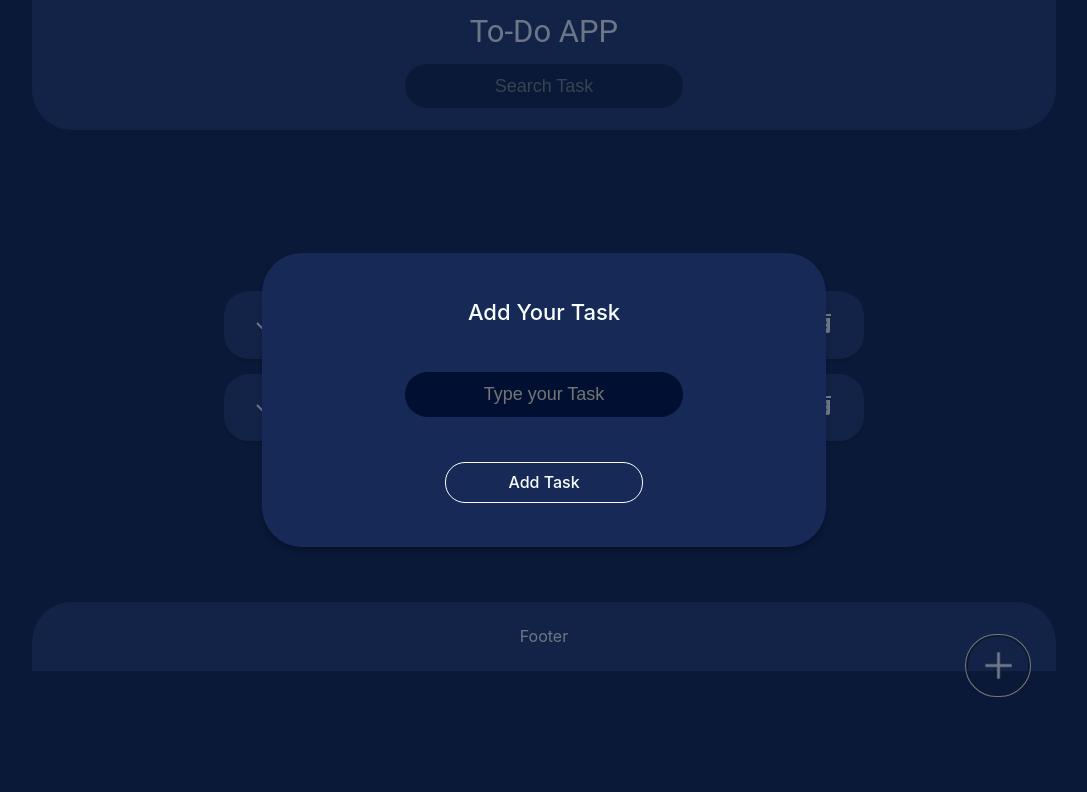
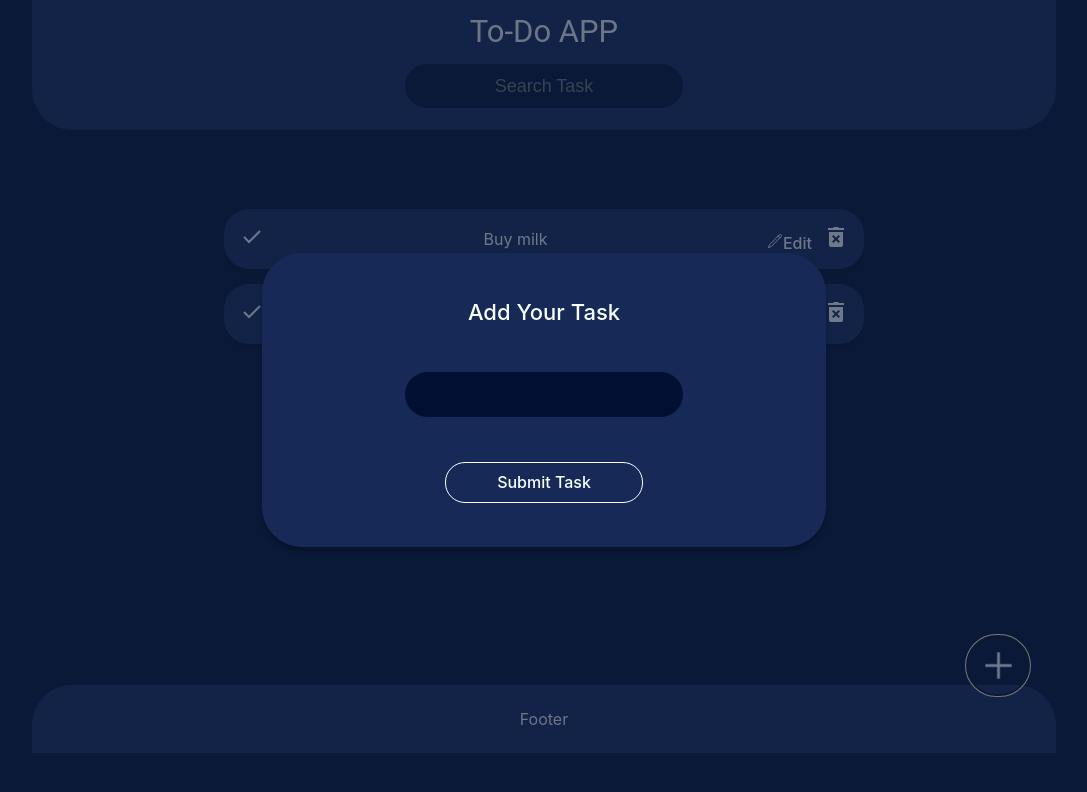
Before and after one commit to dograkunal/Todo_Notes, a React (Vite) app: page / in a window 1280 px wide. Both pictures are taken after a click on the button 1094 px from the left and 665 px from the top of the page. Shown: the top 792 px of the page, without its empty margins (96-1183 px from the left). Built offline with nearby package versions, Linux system fonts and the light colour scheme.

Commit message:
edit modal added

```diff
--- a/package.json
+++ b/package.json
@@ -14,6 +14,7 @@
     "immer": "^10.0.2",
     "react": "^18.2.0",
     "react-dom": "^18.2.0",
+    "react-icons": "^4.10.1",
     "react-redux": "^8.1.1",
     "sass": "^1.63.6"
   },
--- a/src/components/landing.jsx
+++ b/src/components/landing.jsx
@@ -1,23 +1,30 @@
 import React, { useState, useRef, useEffect } from "react";
+import ModalComponent from "./modalComponent";
 import { useDispatch, useSelector } from "react-redux";
 import { deleteTask, addTask } from "./landingSlice";
 import Plus from "../assets/plus.png";
 import DoneIC from "../assets/Done.png";
 import DeleteIC from "../assets/Remove.png";
+import { HiOutlinePencil } from "react-icons/hi2";
+
 import "./landing.scss";
 
 export default function landing() {
   const [isOpen, setIsopen] = useState(false);
+  const [editOpen, setEditOpen] = useState(false);
+  const [localTask, setLocalTask] = useState(" ");
   const ref = useRef();
   const addref = useRef();
   const taskToDo = useSelector(
     (state) => state && state.ToDoTask && state.ToDoTask.notes
-    // && state.ToDoTask.tasks
   );
 
   const dispatch = useDispatch();
-  const [localTask, setLocalTask] = useState();
+
   const handleModal = () => {
+    if (editOpen) {
+      setIsopen(true);
+    }
     isOpen ? setIsopen(false) : setIsopen(true);
   };
 
@@ -26,9 +33,13 @@ export default function landing() {
   }
 
   function handleAddToDo() {
-    dispatch(addTask(localTask));
-    handleModal();
-    setLocalTask(" ");
+    if (localTask === " ") {
+      alert("This cannot be Empty");
+    } else {
+      dispatch(addTask(localTask));
+      handleModal();
+      setLocalTask(" ");
+    }
   }
 
   useEffect(() => {
@@ -53,7 +64,13 @@ export default function landing() {
   return (
     <div className="foundationClass">
       <HeaderComponent />
-      <TaskComponent taskToDo={taskToDo} handleDeleteTodo={handleDeleteTodo} />
+      <TaskComponent
+        taskToDo={taskToDo}
+        handleDeleteTodo={handleDeleteTodo}
+        editOpen={editOpen}
+        setEditOpen={setEditOpen}
+        handleModal={handleModal}
+      />
 
       <div className="footer">Footer</div>
 
@@ -64,29 +81,55 @@ export default function landing() {
       </div>
 
       {isOpen ? (
-        <div className="modalBase">
-          <div className="addTaskModal" ref={ref}>
-            <div className="taskModalHeading">Add Your Task</div>
-            <div className="inputContainer">
-              <input
-                placeholder="Type your Task"
-                className="inputBox"
-                value={localTask}
-                onChange={(e) => {
-                  setLocalTask(e.target.value);
-                }}
-              />
-            </div>
-            <button onClick={handleAddToDo}>Add Task</button>
-          </div>
-        </div>
+        <ModalComponent
+          // ref={ref}
+          handler={handleAddToDo}
+          value={localTask}
+          onChangeValue={setLocalTask}
+          editOpen={editOpen}
+        />
       ) : null}
+      {/* {editOpen >
+      (
+        <ModalComponent
+          ref={ref}
+          handler={handleEditToDo}
+          value={localTask}
+          setLocalTask={setLocalTask}
+        />
+      )} */}
     </div>
   );
 }
 
-const TaskComponent = ({ taskToDo, handleDeleteTodo }) => {
-  console.log(taskToDo, "Task");
+const TaskComponent = ({
+  taskToDo,
+  handleDeleteTodo,
+  setEditOpen,
+  handleModal,
+  editOpen,
+}) => {
+  function handleEditToDo() {}
+
+  function editModal(el) {
+    // console.log(el);
+    setEditOpen(true);
+    handleModal();
+
+    return (
+      <>
+        {editOpen ? (
+          <ModalComponent
+            handler={handleEditToDo}
+            value={el.task}
+            editOpen={editOpen}
+            onChangeValue={() => {}}
+          />
+        ) : null}
+      </>
+    );
+  }
+
   return (
     <div className="mainBody">
       {taskToDo &&
@@ -99,11 +142,18 @@ const TaskComponent = ({ taskToDo, handleDeleteTodo }) => {
             </div>
             <p>{el.task}</p>
             <div>
+              <button
+                onClick={() => {
+                  editModal(el);
+                }}
+              >
+                <HiOutlinePencil />
+                Edit
+              </button>
               <button>
                 <img
                   src={DeleteIC}
                   onClick={() => handleDeleteTodo(el.id)}
-                  // onClick={() => handleDeleteTodo(el)}
                   alt="Task Done"
                 />
               </button>
--- a/src/components/landing.scss
+++ b/src/components/landing.scss
@@ -18,8 +18,6 @@
     width: 5%;
     padding: 12px 6px;
     justify-content: center;
-    // align-items: center;
-    // color: #f8fefe;
     border-radius: 200px;
     border: 1px solid #f8fefe;
     img {
@@ -37,6 +35,7 @@
     height: 100vh;
     top: 0;
     .addTaskModal {
+      position: relative;
       display: flex;
       padding: 3.5% 13%;
       flex-direction: column;
@@ -47,6 +46,14 @@
       background: #172957;
       box-shadow: 0px 4px 4px 0px rgba(0, 0, 0, 0.25);
       z-index: 0;
+
+      .closeModal {
+        position: absolute;
+        top: 8%;
+        right: 8%;
+        width: 2px;
+        border: none;
+      }
       .taskModalHeading {
         color: #f8fefe;
         text-align: center;
@@ -88,6 +95,7 @@
   width: 50%;
   margin: 17px auto;
   text-align: center;
+  min-height: 427px;
   // max-height: 400px;
   overflow-y: scroll;
   .taskDetail {
@@ -105,6 +113,8 @@
     button {
       background-color: transparent;
       border: none;
+      padding: 6px;
+      color: #f8fefe;
     }
     p {
       padding: 2px;
--- a/src/components/landingSlice.jsx
+++ b/src/components/landingSlice.jsx
@@ -37,20 +37,23 @@ export const ToDoSlice = createSlice({
     },
 
     deleteTask: (state, action) => {
-      console.log(current(state.notes), "Reducer");
+      // console.log(current(state.notes), "Reducer");
       return {
         ...state,
         notes: [...state.notes.filter((item) => item.id !== action.payload)],
       };
 
-      // state.filter((item) => item.id !== action.payload);
       // Method 2
       // return {
       //   tasks: [...state.tasks.filter((data) => data !== action.payload)],
       // };
     },
+
+    editTask: (state, action) => {
+      console.log(current(state), "Edit Reducer");
+    },
   },
 });
 
-export const { deleteTask, addTask } = ToDoSlice.actions;
+export const { deleteTask, addTask, editTask } = ToDoSlice.actions;
 export default ToDoSlice.reducer;
--- /dev/null
+++ b/src/components/modalComponent.jsx
@@ -0,0 +1,40 @@
+import React, { useState } from "react";
+
+export default function modalComponent({
+  ref,
+  handler,
+  value,
+  onChangeValue,
+  editOpen,
+}) {
+  // console.log(value, "Value");
+  return (
+    <div className="modalBase">
+      <div className="addTaskModal" ref={ref}>
+        <div className="taskModalHeading">Add Your Task</div>
+        <div className="inputContainer">
+          {!editOpen ? (
+            <input
+              className="inputBox"
+              name="Task"
+              value={value}
+              onChange={(e) => {
+                onChangeValue(e.target.value);
+              }}
+            />
+          ) : (
+            <input
+              className="inputBox"
+              name="Task"
+              value={value}
+              onChange={(e) => {
+                console.log(e);
+              }}
+            />
+          )}
+        </div>
+        <button onClick={handler}>Submit Task</button>
+      </div>
+    </div>
+  );
+}
```
Also changed, not shown: 1 other file (tests, documents, lock files or other folders).
